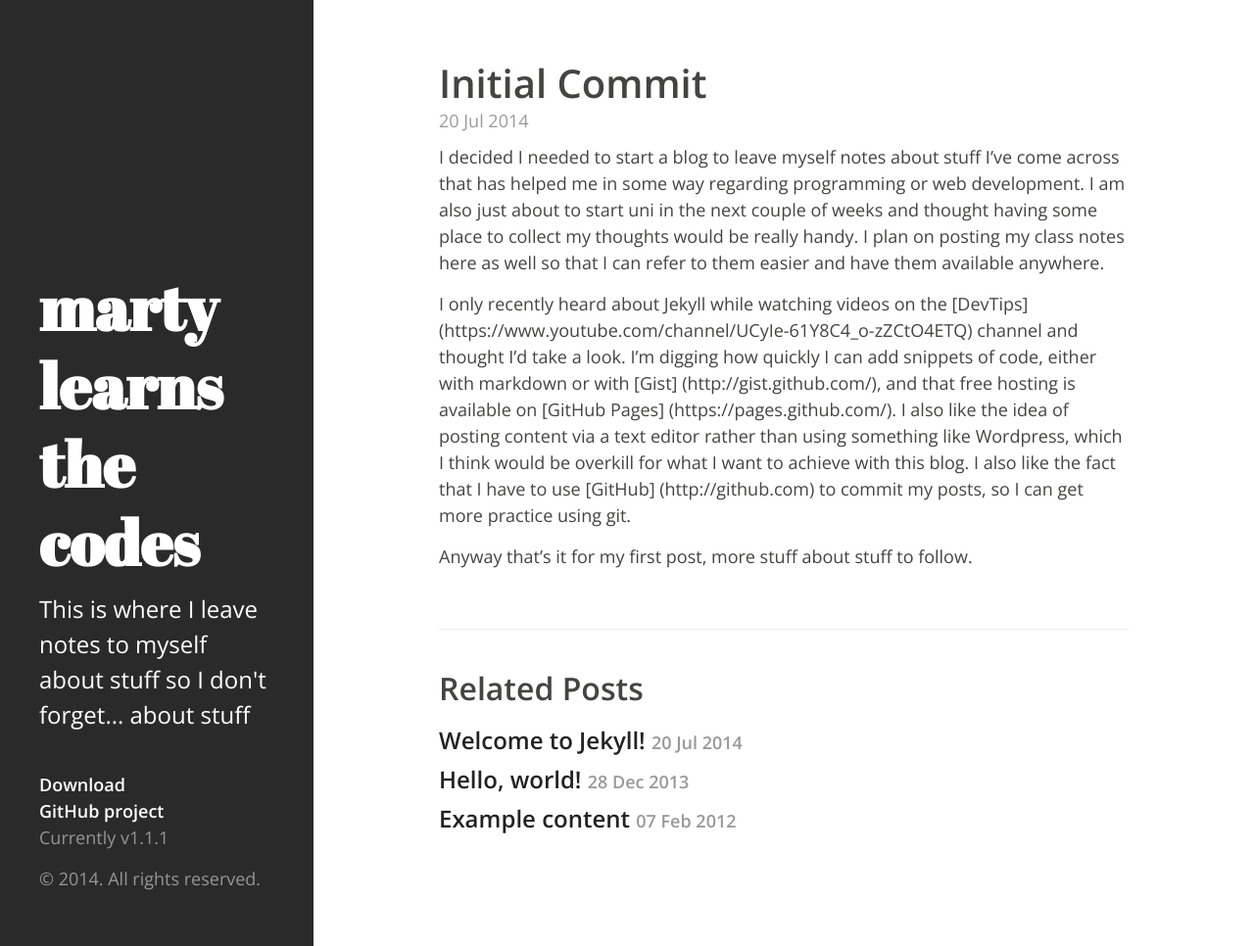
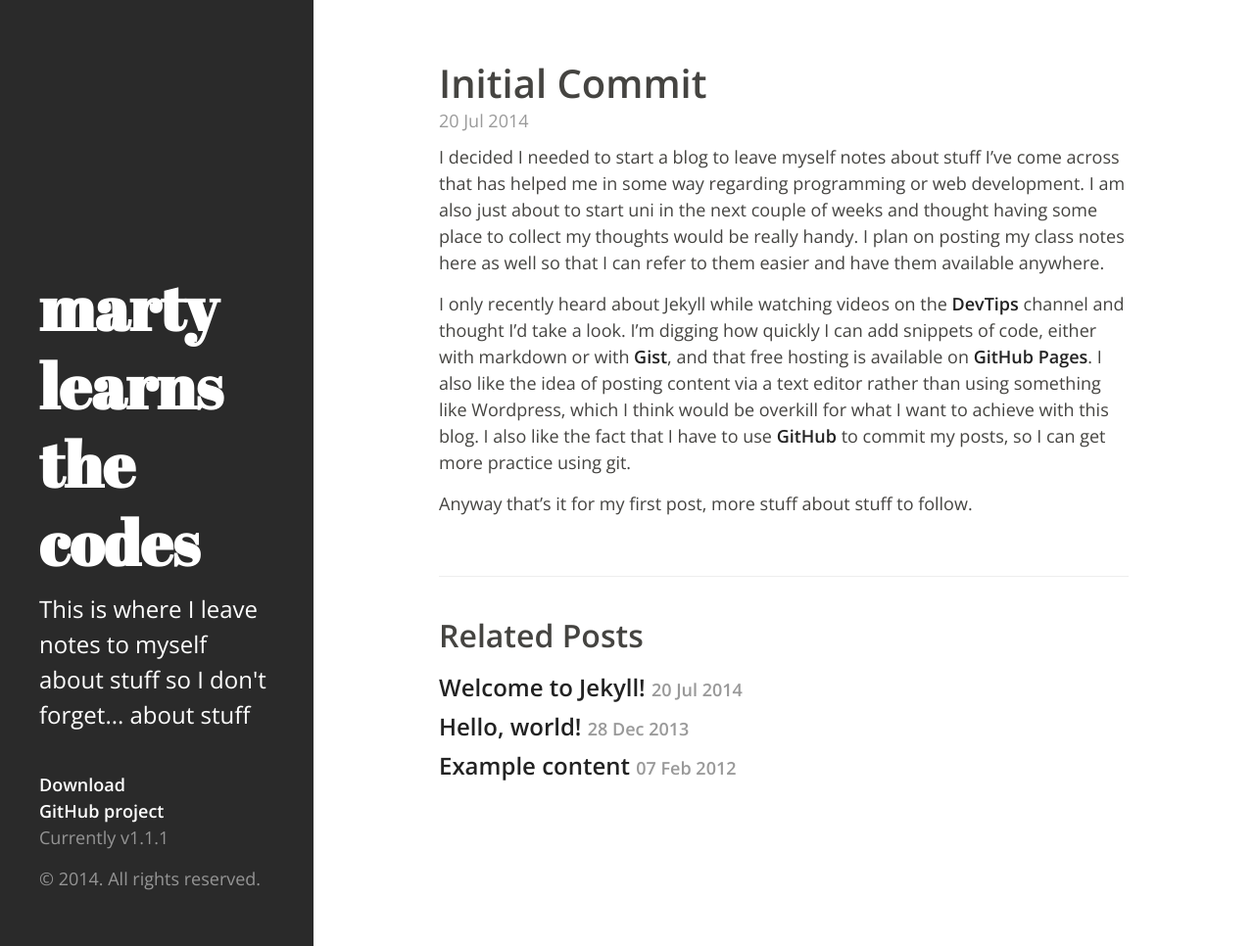
Before and after one commit to martymcflywa/martymcflywa.github.io, a Jekyll site: the page built from _posts/2014-07-20-initial-commit.md, in a window 1280 px wide and 966 px high. Shown: the whole window at 98% size. Built offline with Jekyll 4.4.1, drawn with Linux system fonts in a browser that asks for light colours; Markdown is read by kramdown in place of the engine named in the settings; some of the changed lines change nothing that is shown.

Commit message:
fixing links in first post

```diff
--- a/_posts/2014-07-20-initial-commit.md
+++ b/_posts/2014-07-20-initial-commit.md
@@ -7,6 +7,6 @@ categories: blog
 
 I decided I needed to start a blog to leave myself notes about stuff I've come across that has helped me in some way regarding programming or web development. I am also just about to start uni in the next couple of weeks and thought having some place to collect my thoughts would be really handy. I plan on posting my class notes here as well so that I can refer to them easier and have them available anywhere.
 
-I only recently heard about Jekyll while watching videos on the [DevTips] (https://www.youtube.com/channel/UCyIe-61Y8C4_o-zZCtO4ETQ) channel and thought I'd take a look. I'm digging how quickly I can add snippets of code, either with markdown or with [Gist] (http://gist.github.com/), and that free hosting is available on [GitHub Pages] (https://pages.github.com/). I also like the idea of posting content via a text editor rather than using something like Wordpress, which I think would be overkill for what I want to achieve with this blog. I also like the fact that I have to use [GitHub] (http://github.com) to commit my posts, so I can get more practice using git.
+I only recently heard about Jekyll while watching videos on the [DevTips](https://www.youtube.com/channel/UCyIe-61Y8C4_o-zZCtO4ETQ) channel and thought I'd take a look. I'm digging how quickly I can add snippets of code, either with markdown or with [Gist](https://gist.github.com/), and that free hosting is available on [GitHub Pages](https://pages.github.com/). I also like the idea of posting content via a text editor rather than using something like Wordpress, which I think would be overkill for what I want to achieve with this blog. I also like the fact that I have to use [GitHub](https://github.com) to commit my posts, so I can get more practice using git.
 
 Anyway that's it for my first post, more stuff about stuff to follow.
```
